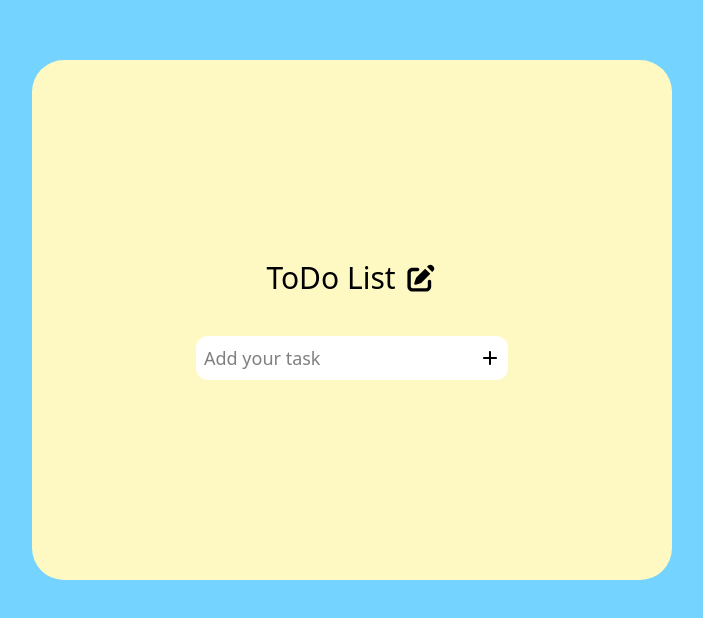
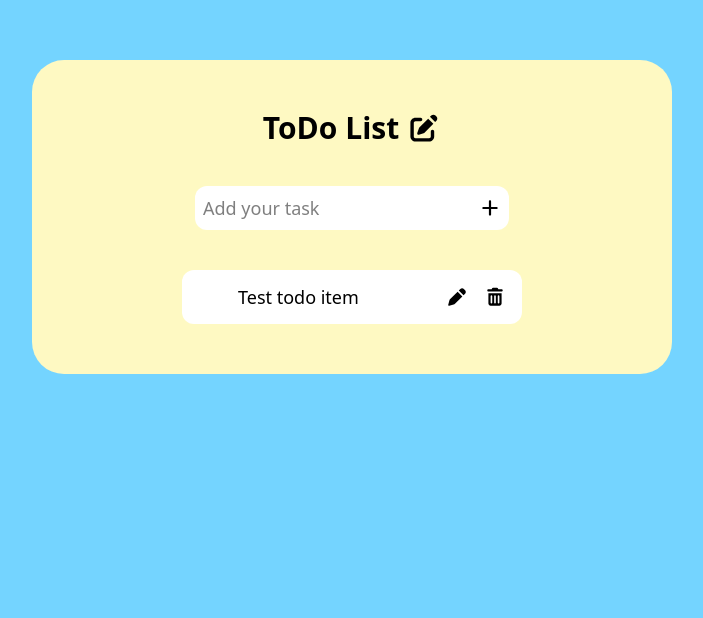
Before and after one commit to PatrykStefaniak/todo-list-react-ts, a Next.js app: page / in a window 1280 px wide. Shown: the top 618 px of the page, without its empty margins (288-991 px from the left). Built offline with nearby package versions, Linux system fonts and the light colour scheme.

Commit message:
Mostly finished table styling

```diff
--- a/app/globals.css
+++ b/app/globals.css
@@ -1,7 +1,7 @@
 @import "tailwindcss";
 
 .icon {
-    width: 20px;
+    width: 22px;
     cursor: pointer;
     user-select: none;
 }
--- a/app/page.tsx
+++ b/app/page.tsx
@@ -1,20 +1,39 @@
+import IconButton from "@/components/IconButton";
+import InputButton from "@/components/InputButton";
+
 export default function Home() {
-    return <main className='flex flex-col bg-yellow-100 w-1/2 m-auto my-[60px] p-50 rounded-4xl text-center font-[system-ui] text-lg'>
+    return <main className='flex flex-col bg-yellow-100 w-1/2 m-auto my-[60px] p-[50px] rounded-4xl text-center font-[system-ui] text-lg'>
         <div className="flex justify-center">
-            <h1 className="text-3xl mr-[8px]">ToDo List</h1>
+            <h1 className="text-3xl mr-[8px] font-bold">ToDo List</h1>
             <div className="icon icon-pen-to-square !w-[34px]"></div>
         </div>
         <div className="flex justify-center mt-10">
-            <input type="text" placeholder="Add your task" className="bg-white rounded-l-xl p-2 border-0" />
-            <button className="rounded-r-xl p-2 bg-white border-0 hover:bg-stone-100 hover:border-1 hover:border-l-0">
-                <div className="icon icon-plus"></div>
-            </button>
+            <InputButton></InputButton>
         </div>
         <div>
             <div></div>
         </div>
-        <div>
-            <table>
+        <div className="flex justify-center">
+            <table className="w-[340px]">
+                <tbody>
+                    <tr className="group flex bg-white rounded-xl p-2 pl-6 mt-10 cursor-pointer">
+                        <td className="flex-1 m-auto mr-3">
+                            <input type="checkbox" className="hidden group-hover:block scale-180 cursor-pointer"></input>
+                        </td>
+                        <td className="flex-10 m-auto text-left">
+                            Test todo item
+                            <div className="hidden">
+                                <InputButton></InputButton>
+                            </div>
+                        </td>
+                        <td className="flex-1 m-auto">
+                            <IconButton icon="icon-pen"></IconButton>
+                        </td>
+                        <td className="flex-1 m-auto">
+                            <IconButton icon="icon-trash-can"></IconButton>
+                        </td>
+                    </tr>
+                </tbody>
             </table>
         </div>
     </main>
--- /dev/null
+++ b/components/IconButton.tsx
@@ -0,0 +1,13 @@
+type IconButtonProps = {
+    icon: string,
+    buttonCls?: string
+};
+
+export default function IconButton({icon, buttonCls = ''}: IconButtonProps) {
+    debugger;
+    return (
+        <button className={buttonCls + ' rounded-2xl p-2 bg-white border-0 hover:bg-stone-100 cursor-pointer'}>
+            <div className={'w-50 icon ' + icon}></div>
+        </button>
+    );
+}
--- /dev/null
+++ b/components/InputButton.tsx
@@ -0,0 +1,11 @@
+type IconInputProps = {
+};
+
+export default function InputButton({}: IconInputProps) {
+    return <>
+        <input type="text" placeholder="Add your task" className="bg-white rounded-l-xl p-2 border-0" />
+        <button className="rounded-r-xl p-2 bg-white border-0 hover:bg-stone-100 hover:border-1 hover:border-l-0">
+            <div className="icon icon-plus"></div>
+        </button>
+    </>;
+};
```
